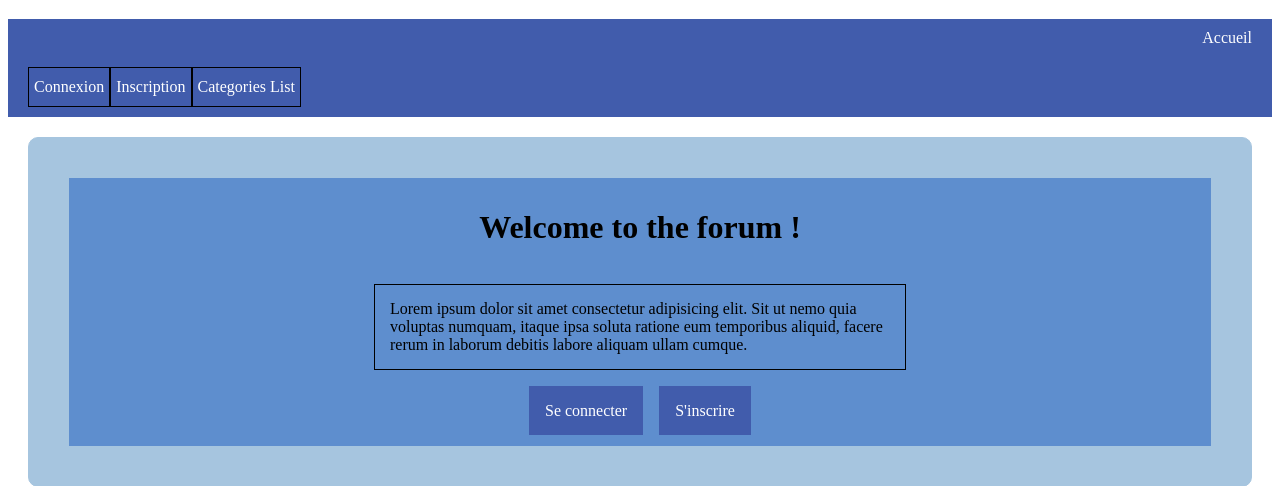
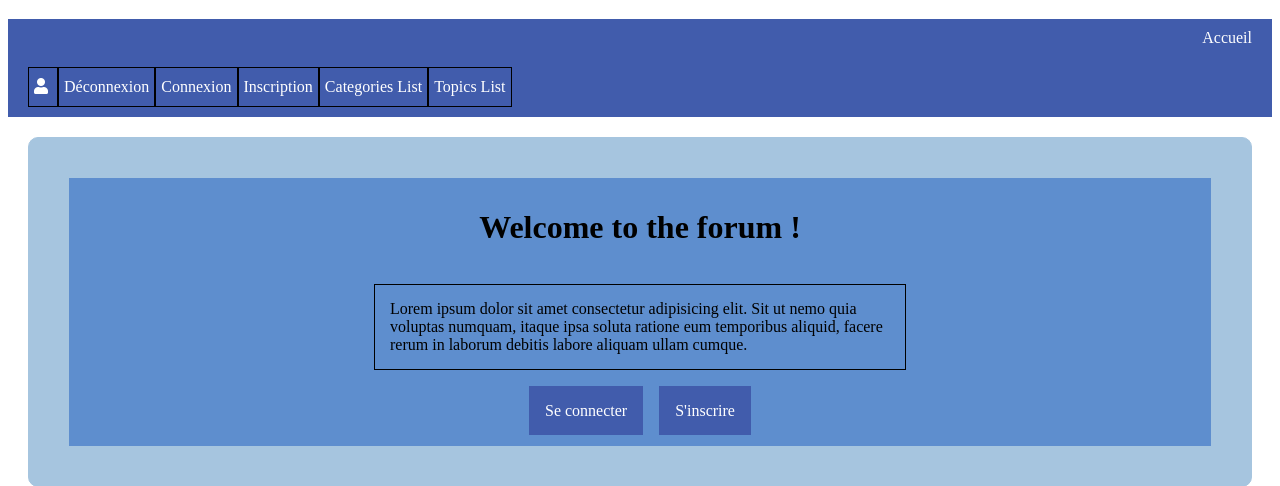
Before and after one commit to KZ-68/Forum, a PHP site: page / in a window 1280 px wide. Shown: the top 486 px of the page. Run offline with PHP 8.4, Linux system fonts and the light colour scheme; some libraries are stand-ins or nearby versions.

Commit message:
feat: add listCategories anchor link

```diff
--- a/view/layout.php
+++ b/view/layout.php
@@ -31,19 +31,20 @@
                     <div id="nav-left">
                     <?php
 
-                        if(App\Session::getUser()){
+                        // if(App\Session::getUser()){
                             ?>
                             <a class="link-left" href="/security/viewProfile.html"><span class="fas fa-user"></span>&nbsp;<?= App\Session::getUser()?></a>
                             <a class="link-left" href="/security/logout.html">Déconnexion</a>
                             <?php
-                        }
-                        else{
+                        // }
+                        // else{
                             ?>
                             <a class="link-left" href="./view/security/login.php">Connexion</a>
                             <a class="link-left" href="/security/register.html">Inscription</a>
-                            <a class="link-left" href="index.php?ctrl=forum&action=listCategory">Categories List</a>
+                            <a class="link-left" href="index.php?ctrl=forum&action=listCategories">Categories List</a>
+                            <a class="link-left" href="index.php?ctrl=forum&action=listTopics">Topics List</a>
                         <?php
-                        }
+                        // }
 
 
                     ?>
```
